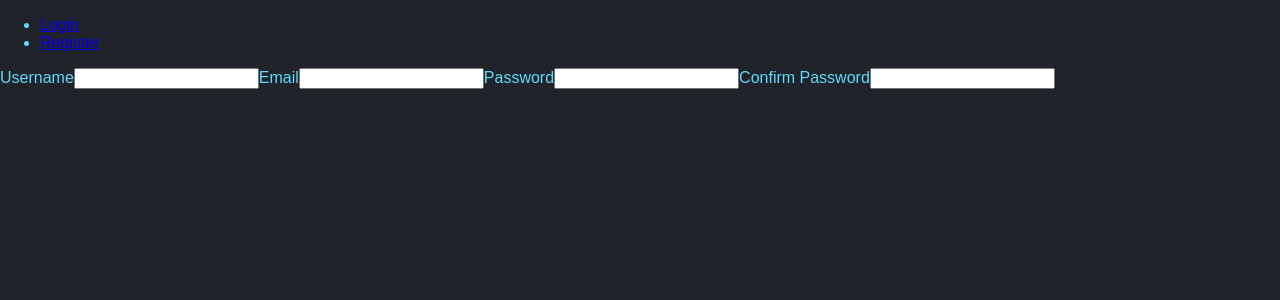
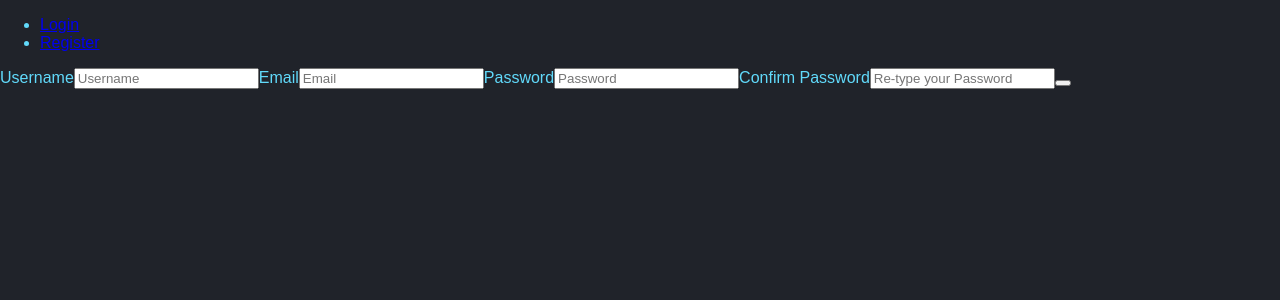
Before and after one commit to mertSezerO/Top100-Movies, a React (Create React App) app in the folder frontend/: page /auth/register in a window 1280 px wide. Shown: the top 300 px of the page. Built offline with nearby package versions, Linux system fonts and the light colour scheme.

Commit message:
Register actions are done.

```diff
--- a/frontend/src/components/auth/layout.js
+++ b/frontend/src/components/auth/layout.js
@@ -9,7 +9,7 @@ export default function Layout() {
             <Link to={"/"}>Login</Link>
           </li>
           <li>
-            <Link to={"/register"}>Register</Link>
+            <Link to={"register"}>Register</Link>
           </li>
         </ul>
       </nav>
--- a/frontend/src/components/auth/login.js
+++ b/frontend/src/components/auth/login.js
@@ -1,4 +1,4 @@
-import React, { useState, useContext } from "react";
+import React, { useState } from "react";
 import axios from "axios";
 import { useNavigate } from "react-router-dom";
 
@@ -24,15 +24,18 @@ const Login = () => {
 
   return (
     <div>
-      <h2>Login</h2>
+      <label htmlFor="email">Email</label>
       <input
         type="email"
+        name="email"
         placeholder="Email"
         value={email}
         onChange={(e) => setEmail(e.target.value)}
       />
+      <label htmlFor="password">Password</label>
       <input
         type="password"
+        name="password"
         placeholder="Password"
         value={password}
         onChange={(e) => setPassword(e.target.value)}
--- a/frontend/src/components/auth/register.js
+++ b/frontend/src/components/auth/register.js
@@ -1,14 +1,72 @@
+import React, { useState } from "react";
+import axios from "axios";
+import { useNavigate } from "react-router-dom";
+
 export default function Register() {
+  const [username, setUsername] = useState("");
+  const [email, setEmail] = useState("");
+  const [password, setPassword] = useState("");
+  const [confirmPassword, setConfirmPassword] = useState("");
+
+  const navigate = useNavigate();
+
+  const handleRegister = () => {
+    try {
+      if (password !== confirmPassword) {
+        throw new Error("Passwords are not identical");
+      }
+      axios
+        .post("http://localhost:3000/users", {
+          email: email,
+          password: password,
+          username: username,
+        })
+        .then((result) => {
+          navigate("/auth");
+        })
+        .catch((err) => {
+          console.log(err);
+        });
+    } catch (error) {
+      console.error("Login error:", error);
+    }
+  };
+
   return (
     <div className="input-form">
       <label htmlFor="username">Username</label>
-      <input type="text" name="username"></input>
+      <input
+        type="text"
+        name="username"
+        placeholder="Username"
+        value={username}
+        onChange={(e) => setUsername(e.target.value)}
+      ></input>
       <label htmlFor="email">Email</label>
-      <input type="email" name="email"></input>
+      <input
+        type="email"
+        name="email"
+        placeholder="Email"
+        value={email}
+        onChange={(e) => setEmail(e.target.value)}
+      />
       <label htmlFor="password">Password</label>
-      <input type="password" name="password"></input>
+      <input
+        type="password"
+        name="password"
+        placeholder="Password"
+        value={password}
+        onChange={(e) => setPassword(e.target.value)}
+      />
       <label htmlFor="password">Confirm Password</label>
-      <input type="password" name="password"></input>
+      <input
+        type="password"
+        name="password"
+        placeholder="Re-type your Password"
+        value={confirmPassword}
+        onChange={(e) => setConfirmPassword(e.target.value)}
+      />
+      <button onClick={handleRegister}></button>
     </div>
   );
 }
--- a/frontend/src/pages/authPage.js
+++ b/frontend/src/pages/authPage.js
@@ -8,7 +8,7 @@ export default function AuthPage() {
     <Routes>
       <Route path="/" element={<Layout />}>
         <Route index element={<Login />} />
-        <Route path="/register" element={<Register />} />
+        <Route path="register" element={<Register />} />
       </Route>
     </Routes>
   );
--- a/frontend/src/pages/listPage.js
+++ b/frontend/src/pages/listPage.js
@@ -9,10 +9,9 @@ export default function ListPage() {
   const navigate = useNavigate();
 
   useEffect(() => {
-    // Token kontrolü yap
     const token = localStorage.getItem("token");
     if (!token) {
-      navigate("/auth"); // Token yoksa /auth sayfasına yönlendir
+      navigate("/auth");
     }
   }, []);
 
```
Also changed, not shown: 1 other file (tests, documents, lock files or other folders).
